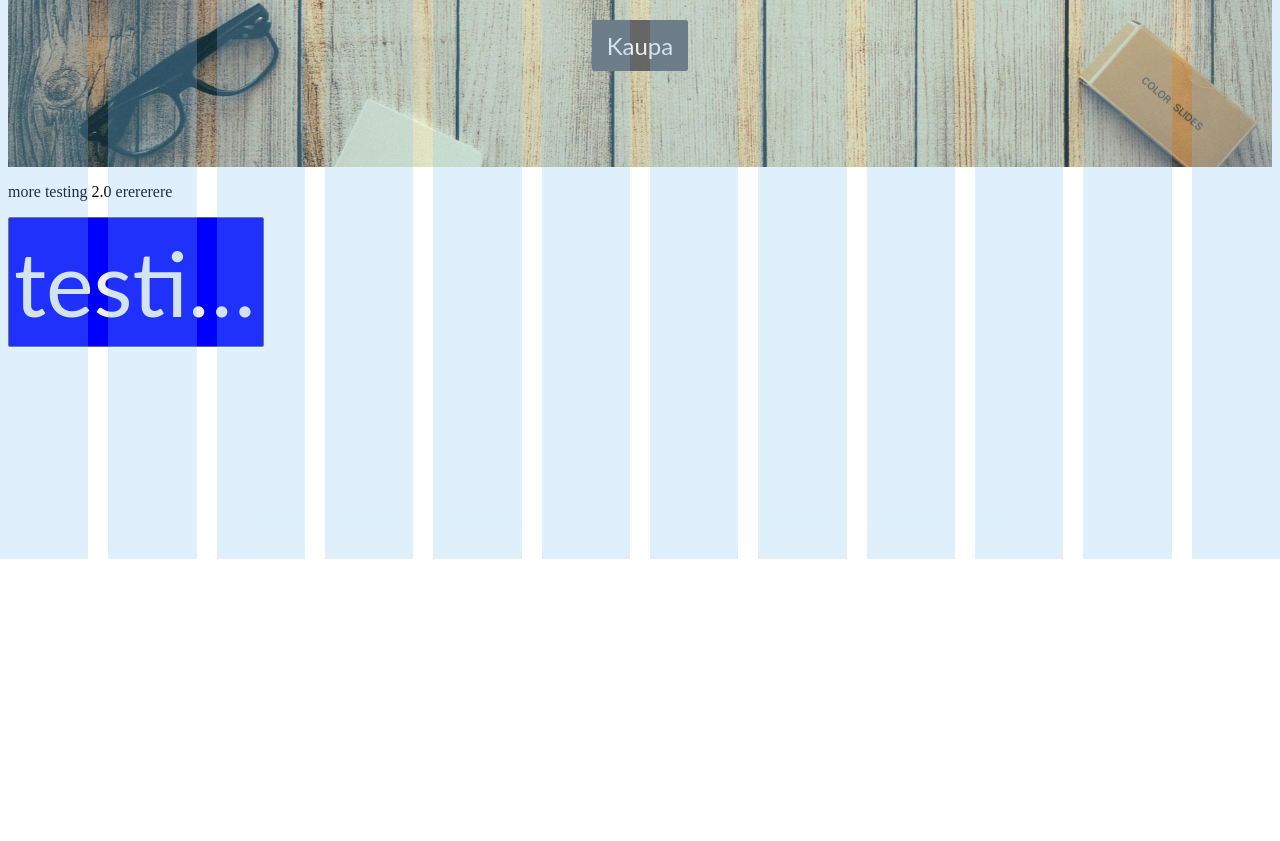
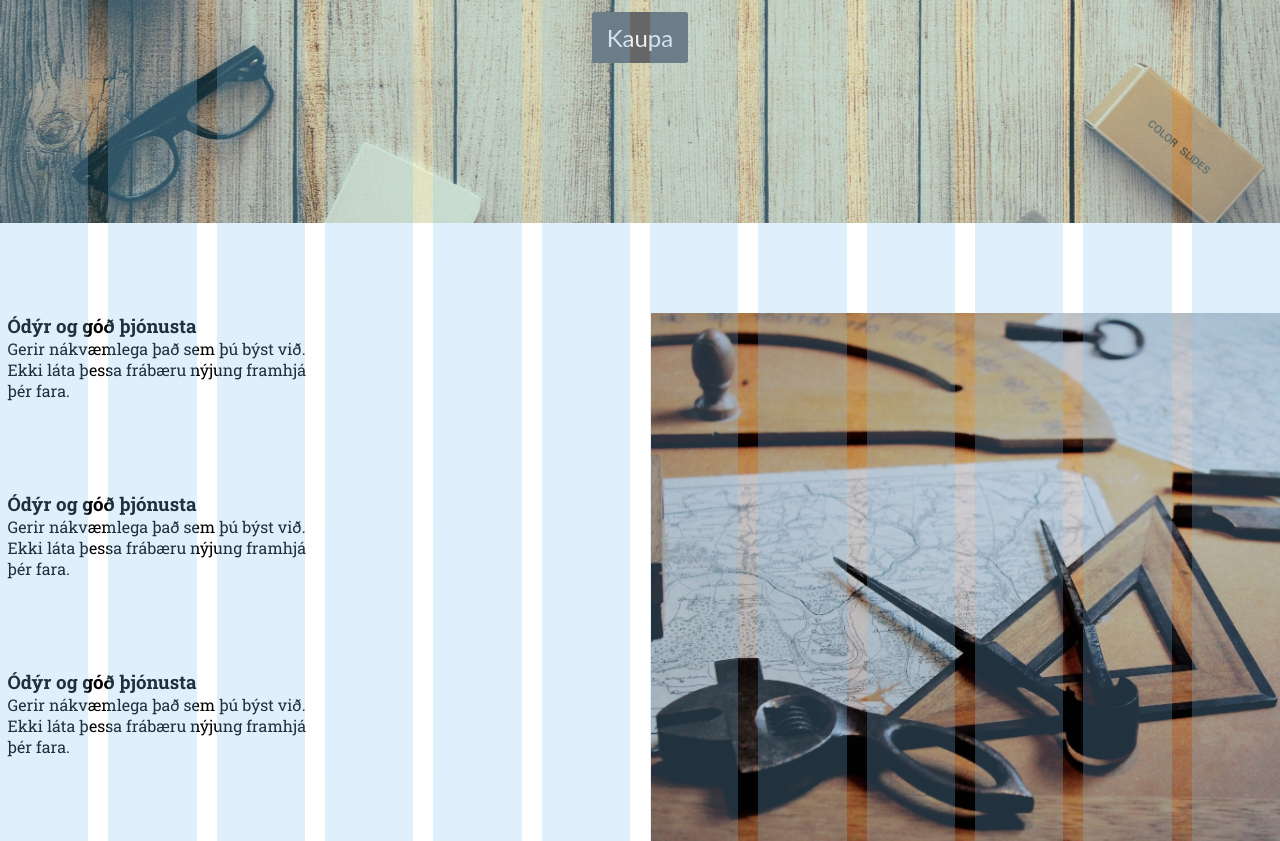
Before and after one commit to MadSuperSheep/Verkefni-7, a website: page main/index.html in a window 1280 px wide. Shown: the part 241-1082 px from the top of the page. Before the commit the page ends 800 px from the top, so only its background shows below. Drawn offline with Linux system fonts and the light colour scheme.

Commit message:
meiri forsíðuvinna
endilega breyta ef eitthvað sökkar

```diff
--- a/main/index.html
+++ b/main/index.html
@@ -17,8 +17,32 @@
     </header>
 
     <main>
-      <p>more testing 2.0 erererere</p>
-      <button class="button button--big">testi button</button>
+      <div class="forsida">
+        <div class="forsida forsida__slagord">
+          <div class="forsida forsida__checkogtext">
+            <img src="../gogn/check.svg" alt="check" class="myndir myndir__check">
+            <div class="forsida forsida__text">
+                <h3>Ódýr og góð þjónusta</h3>
+                <p>Gerir nákvæmlega það sem þú býst við. Ekki láta þessa frábæru nýjung framhjá þér fara.</p>
+            </div>
+          </div>
+          <div class="forsida forsida__checkogtext">
+            <img src="../gogn/check.svg" alt="check" class="myndir myndir__check">
+            <div class="forsida forsida__text">
+              <h3>Ódýr og góð þjónusta</h3>
+              <p>Gerir nákvæmlega það sem þú býst við. Ekki láta þessa frábæru nýjung framhjá þér fara.</p>
+            </div>
+          </div>
+          <div class="forsida forsida__checkogtext">
+            <img src="../gogn/check.svg" alt="check" class="myndir myndir__check">
+            <div class="forsida forsida__text">
+              <h3>Ódýr og góð þjónusta</h3>
+              <p>Gerir nákvæmlega það sem þú býst við. Ekki láta þessa frábæru nýjung framhjá þér fara.</p>
+            </div>
+          </div>
+        </div>
+        <img src="../gogn/image.jpg" alt="mynd 1" class="myndir myndir__1">
+      </div>
     </main>
       <footer>
       </footer>
--- a/main/styles.scss
+++ b/main/styles.scss
@@ -16,14 +16,15 @@ html { /* stylelint-disable-line */
     padding: 0;
     margin: 0;
   }
+  font-family: "Roboto Slab";
   font-size: 16px;
 }
 
 .heading {
-  width: 100%;
+  max-width: 100%;
+  max-height: 100%;
   margin-top: 0.3rem;
   margin-bottom: 0.3rem;
-  font-family: "Roboto Slab";
   text-align: center;
 
   &__one {
@@ -40,3 +41,4 @@ html { /* stylelint-disable-line */
 @import "../scss/button";
 @import "../scss/myndir";
 @import "../scss/header";
+@import "../scss/forsida";
--- a/scss/button.scss
+++ b/scss/button.scss
@@ -26,11 +26,6 @@
 
   transition: background-color 500ms ease;
 
-  @media (max-width: 600px) {
-    max-width: 45%;
-    width: 100%;
-  }
-
   &:hover {
     color: #eee;
     background-color: #333;
@@ -39,6 +34,7 @@
   &--normal {
     margin: auto;
     margin-top: 2rem;
+    margin-bottom: 10rem;
     width: 6rem;
     font-size: 1.5rem;
   }
--- /dev/null
+++ b/scss/forsida.scss
@@ -0,0 +1,26 @@
+.forsida {
+  display: flex;
+  flex-direction: row;
+
+  @media (max-width: 800px) { //lóðrétt þegar viewport er minna en 600px
+    flex-direction: column;
+  }
+
+  &__slagord { //slagorðin koma lóðrétt
+    flex: 1;
+    flex-direction: column;
+  }
+
+  &__checkogtext { //check og textinn er lárétt
+    flex-direction: row;
+    max-width: 50%;
+    width: 100%;
+  }
+
+  &__text { //textinn lóðrétt flex
+    font-size: 1rem;
+    flex-direction: column;
+    padding-top: 90px;
+  }
+
+}
--- a/scss/header.scss
+++ b/scss/header.scss
@@ -1,6 +1,6 @@
 header {
-  height: 50vh;
-  width: 100vw;
+  max-height: 100%;
+  max-width: 100vw;
   width: 100%;
   background: transparent url(../gogn/bg.jpg) no-repeat scroll 100% 80%;
   background-size: cover;
--- a/scss/myndir.scss
+++ b/scss/myndir.scss
@@ -1,11 +1,26 @@
-.mynd {
-    margin: auto;
+.myndir {
 
-    &__1 {
-        width: 100%;
-        max-height: 100%;
-        object-fit: cover;
-        object-position: 0% 20%;
-        position: absolute;
+  &__check { //checkbox
+    width: 5%;
+    height: 5%;
+    padding-top: 90px;
+
+  }
+
+  &__1 { //mynd hliðiná checkboxum
+    flex: 1;
+    max-width: 50%;
+    max-height: 50%;
+    width: 100%;
+    height: 100%;
+    padding-left: 0.7rem;
+    padding-top: 90px;
+
+    @media (max-width: 800px) { //stækkum myndina þegar hún fer niður fyrir textann
+      max-width:100%;
+      padding: 1rem;
     }
+
+  }
+
 }
```
Also changed, not shown: main/styles.css.
